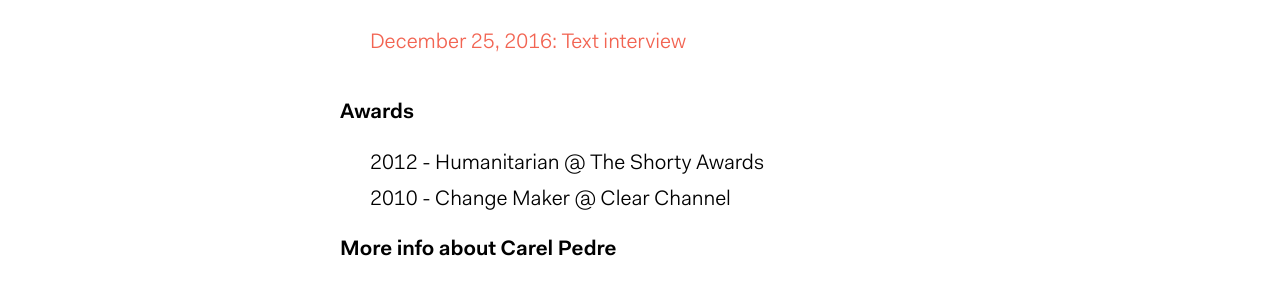
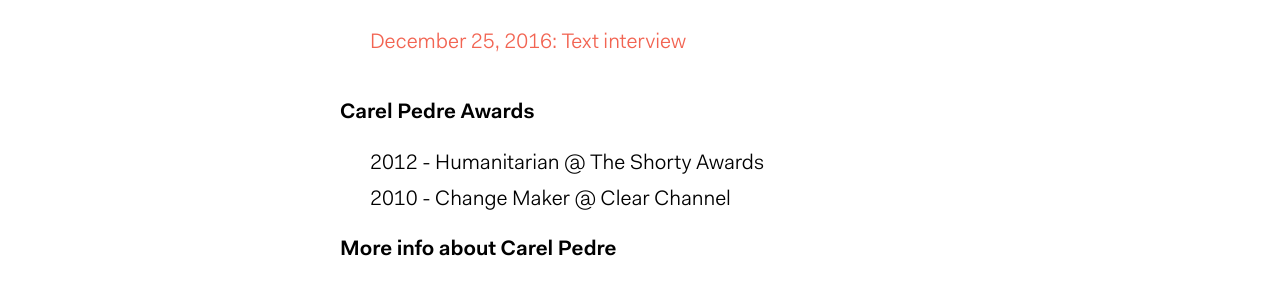
Before and after one commit to kenold/startup-alist, a Jekyll site: the page built from _people/carel-pedre.md, in a window 1280 px wide. Shown: the part 1034-1322 px from the top of the page. Built offline with Jekyll 4.4.1, drawn with Linux system fonts in a browser that asks for light colours; comment, search, counter and statistics services are not loaded; part of the change alters nothing that is shown.

```diff
--- a/_layouts/person.html
+++ b/_layouts/person.html
@@ -44,7 +44,7 @@ layout: default
     <!-- AWARDS -->
     {% if page.awards.size > 0 %}
         <div class="awards">
-            <h2>Awards</h2>
+            <h2>{{page.full_name }} Awards</h2>
             <ul>
                 {% for award in page.awards %}
                     <li>{{ award.year }} - {{ award.category }} @ {{ award.org }}</li>
```
